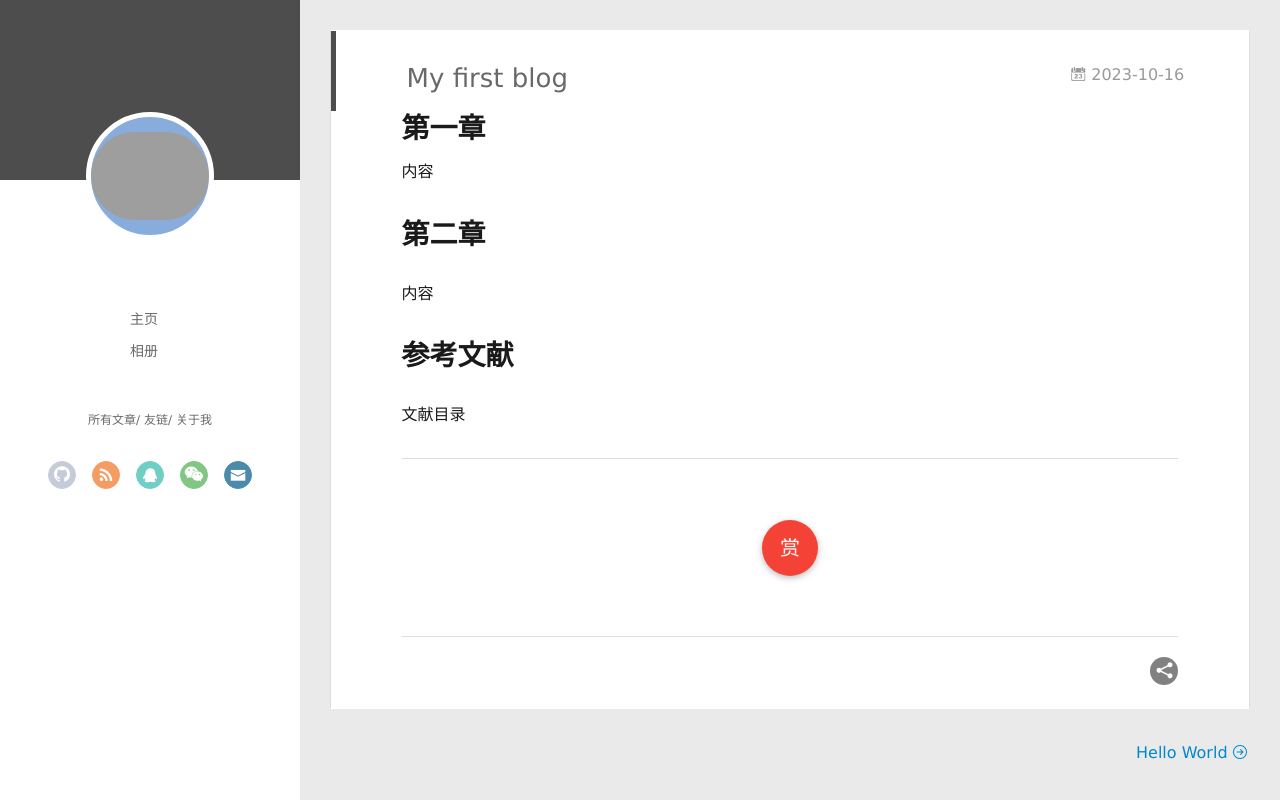
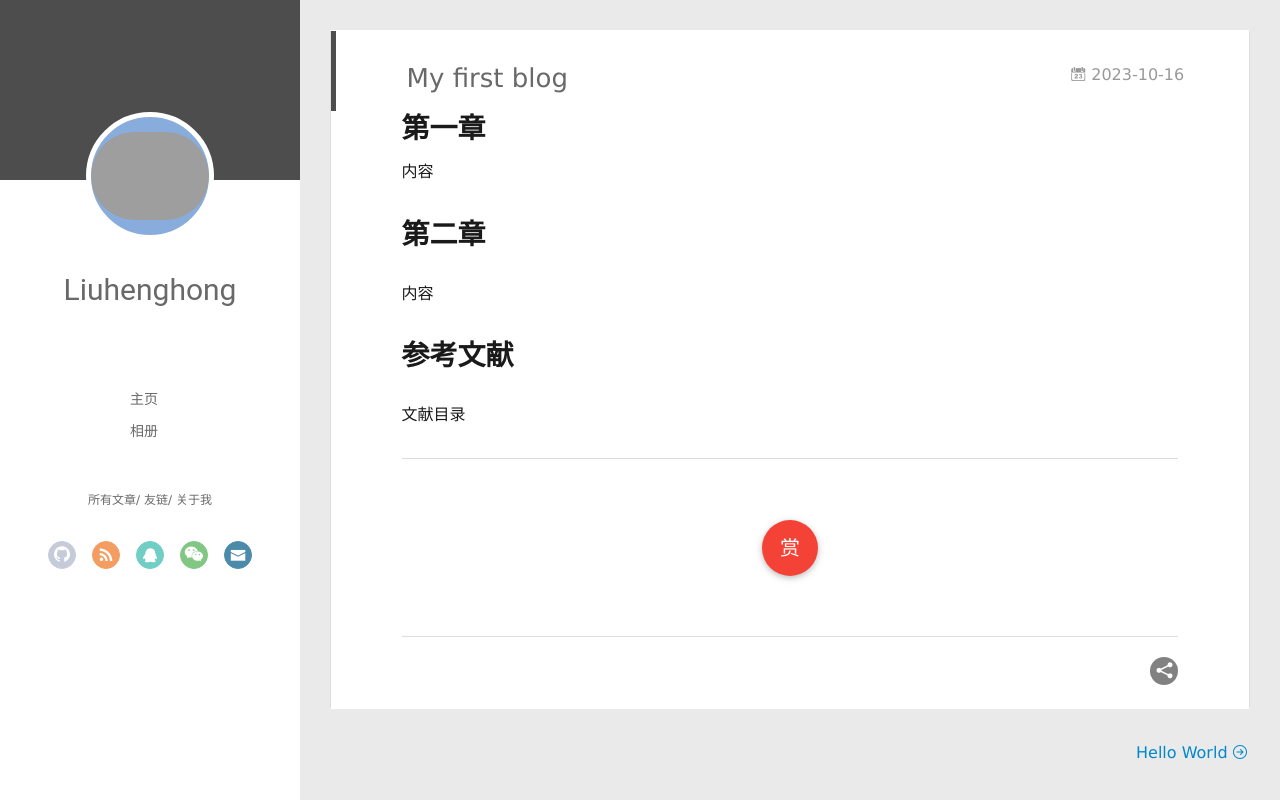
Before and after one commit to liuhhliu/liuhhliu.github.io, a plain HTML site: page 2023/10/16/My-first-blog/index.html in a window 1280 px wide. Drawn offline with Linux system fonts and the light colour scheme; grey boxes are pictures that could not be loaded.

Commit message:
Site updated: 2023-10-17 11:07:12

```diff
--- a/2023/10/16/My-first-blog/index.html
+++ b/2023/10/16/My-first-blog/index.html
@@ -51,7 +51,7 @@
 			<img src="/assets/good.jpg" class="js-avatar">
 		</a>
 		<hgroup>
-		  <h1 class="header-author"><a href="/"></a></h1>
+		  <h1 class="header-author"><a href="/">Liuhenghong</a></h1>
 		</hgroup>
 
 
@@ -111,7 +111,7 @@
 				<img src="/assets/good.jpg" class="js-avatar">
 			</div>
 			<hgroup>
-			  <h1 class="header-author js-header-author"></h1>
+			  <h1 class="header-author js-header-author">Liuhenghong</h1>
 			</hgroup>
 
 
```
Also changed, not shown: 2023/10/16/hello-world/index.html (+2 -2 lines), archives/2023/10/index.html (+2 -2 lines), archives/2023/index.html (+2 -2 lines), archives/index.html (+2 -2 lines), index.html (+2 -2 lines).
